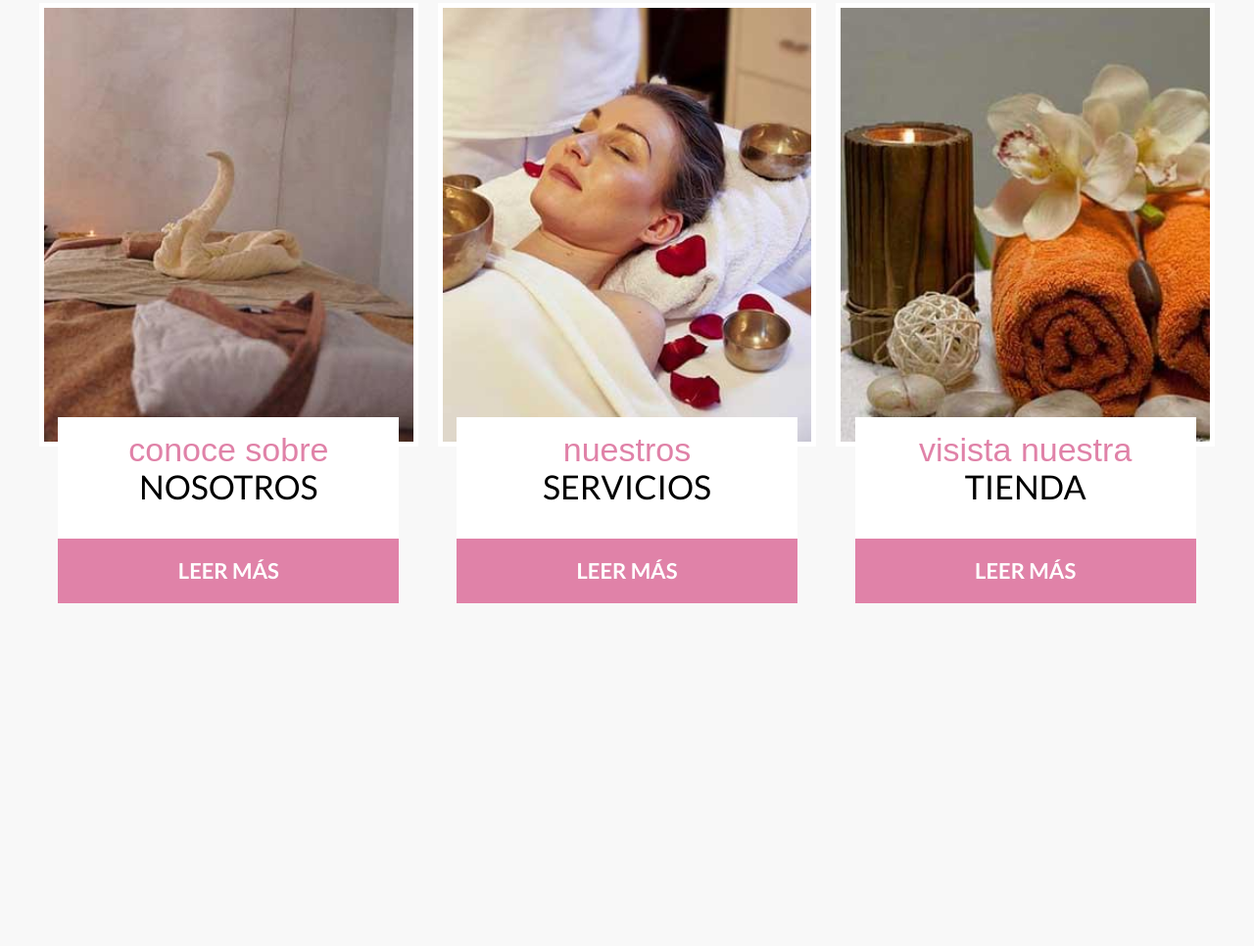
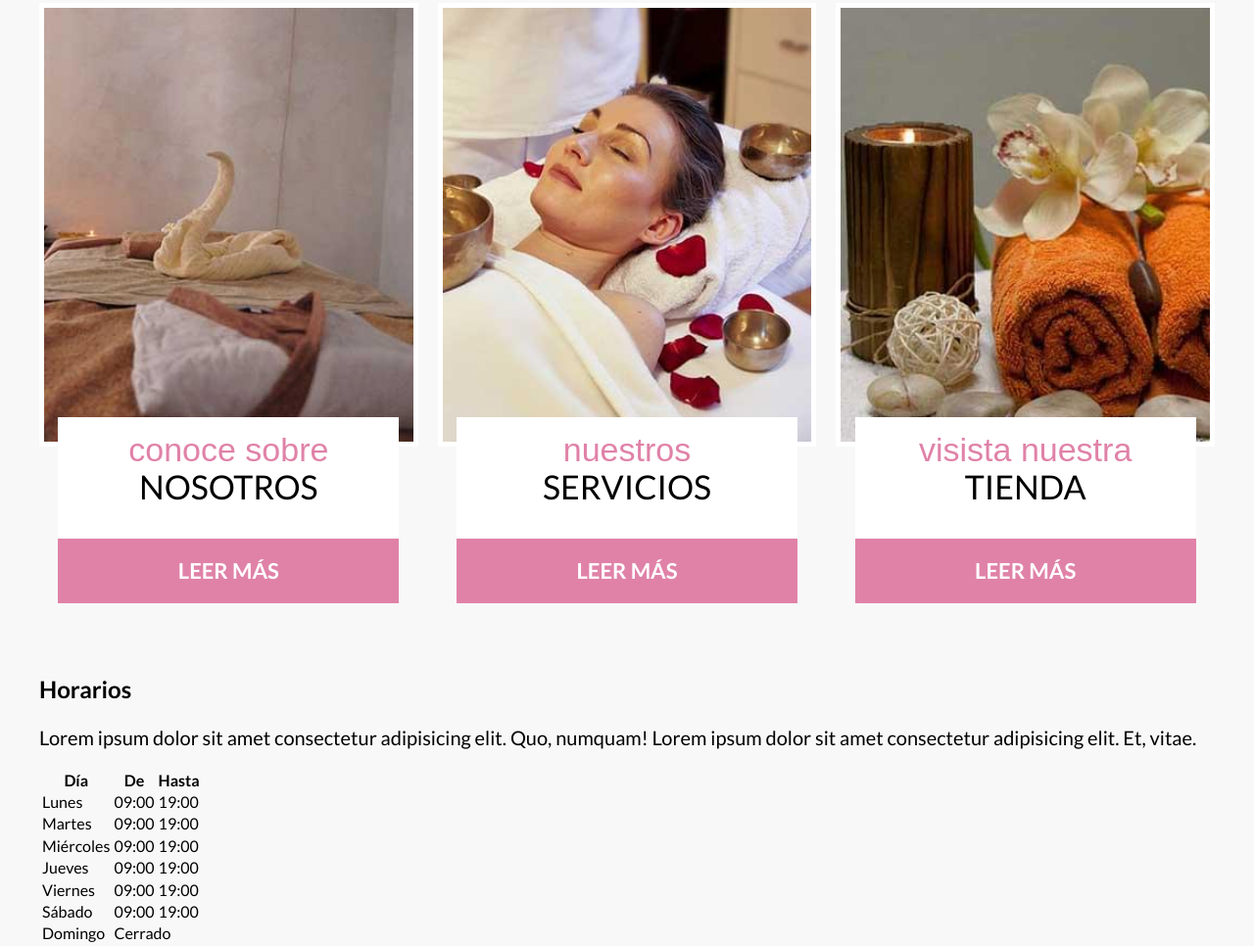
Before and after one commit to AxelMoncayoM/spa, a website: page index.html in a window 1280 px wide. Shown: the part 1274-2240 px from the top of the page at 98% size. Before the commit the page ends 1940 px from the top, so only its background shows below. Drawn offline with Linux system fonts and the light colour scheme; a web font is replaced by a local one.

Commit message:
HTML of section 'Horarios' done

```diff
--- a/index.html
+++ b/index.html
@@ -129,5 +129,65 @@
         </div>
       </div>
     </section>
+
+    <section class="horario">
+      <div class="horario__grid contenedor">
+        <div class="horario__contenido">
+          <h3 class="horario__heading">Horarios</h3>
+          <p class="horario__texto">
+            Lorem ipsum dolor sit amet consectetur adipisicing elit. Quo,
+            numquam! Lorem ipsum dolor sit amet consectetur adipisicing elit.
+            Et, vitae.
+          </p>
+
+          <table class="tabla">
+            <thead class="tabla__head">
+              <tr>
+                <th class="tabla__th">Día</th>
+                <th class="tabla__th">De</th>
+                <th class="tabla__th">Hasta</th>
+              </tr>
+            </thead>
+
+            <tbody class="tabla__body">
+              <tr class="tabla__tr">
+                <td class="tabla__td">Lunes</td>
+                <td class="tabla__td">09:00</td>
+                <td class="tabla__td">19:00</td>
+              </tr>
+              <tr class="tabla__tr">
+                <td class="tabla__td">Martes</td>
+                <td class="tabla__td">09:00</td>
+                <td class="tabla__td">19:00</td>
+              </tr>
+              <tr class="tabla__tr">
+                <td class="tabla__td">Miércoles</td>
+                <td class="tabla__td">09:00</td>
+                <td class="tabla__td">19:00</td>
+              </tr>
+              <tr class="tabla__tr">
+                <td class="tabla__td">Jueves</td>
+                <td class="tabla__td">09:00</td>
+                <td class="tabla__td">19:00</td>
+              </tr>
+              <tr class="tabla__tr">
+                <td class="tabla__td">Viernes</td>
+                <td class="tabla__td">09:00</td>
+                <td class="tabla__td">19:00</td>
+              </tr>
+              <tr class="tabla__tr">
+                <td class="tabla__td">Sábado</td>
+                <td class="tabla__td">09:00</td>
+                <td class="tabla__td">19:00</td>
+              </tr>
+              <tr class="tabla__tr">
+                <td class="tabla__td">Domingo</td>
+                <td class="tabla__td" colspan="2">Cerrado</td>
+              </tr>
+            </tbody>
+          </table>
+        </div>
+      </div>
+    </section>
   </body>
 </html>
```
